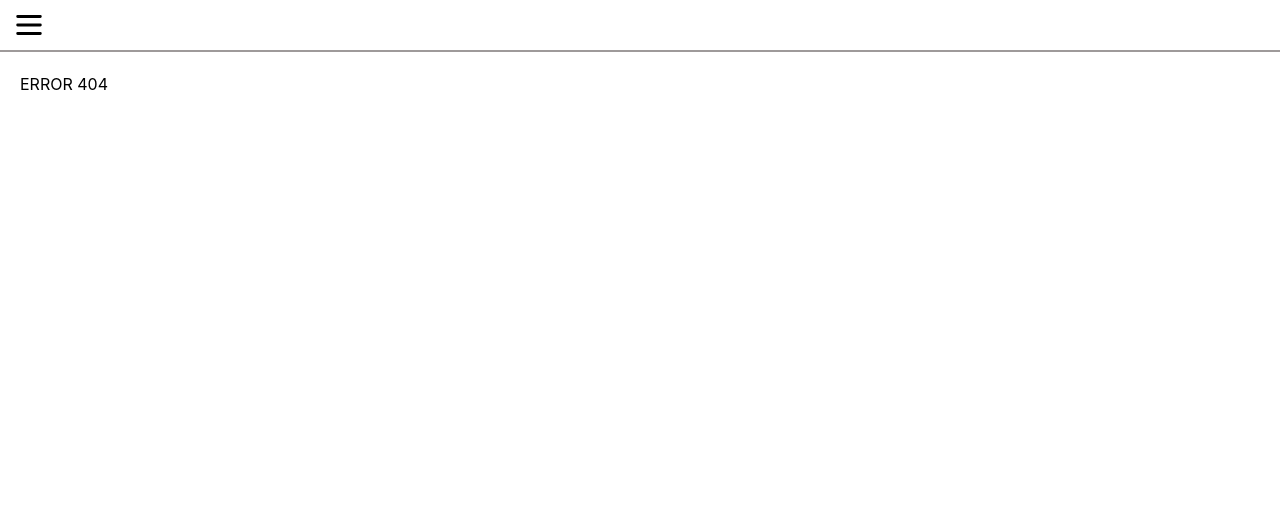
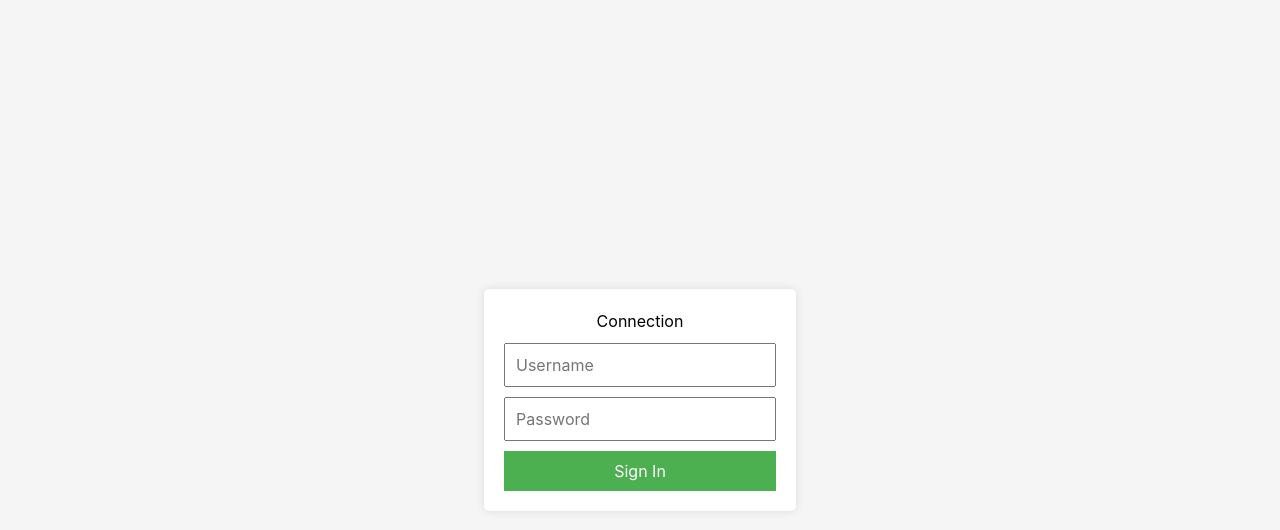
Before and after one commit to IchiiDev/survivor, a React (Create React App) app in the folder frontend/: page /login in a window 1280 px wide. Before the commit this address had no page. Shown: the top 530 px of the page. Built offline with nearby package versions, Linux system fonts and the light colour scheme.

Commit message:
feat: connection screen & logout button + loading screen if long to connect

```diff
--- a/frontend/src/App.tsx
+++ b/frontend/src/App.tsx
@@ -1,6 +1,7 @@
 import React from 'react';
 import './App.css';
 import { BrowserRouter as Router, Routes, Route } from "react-router-dom";
+import Login from './pages/Login';
 import Layout from "./pages/Layout";
 import Home from "./pages/Home";
 import Compatibility from "./pages/Compatibility";
@@ -16,6 +17,7 @@ function App() {
   	return (
     	<Router>
       		<Routes>
+        		<Route path="/login" element={<Login />} />
         		<Route path="/" element={<Layout />}>
           			<Route index element={<Home />} />
           			<Route path="/compatibility" element={<Compatibility />} />
--- a/frontend/src/pages/Layout.tsx
+++ b/frontend/src/pages/Layout.tsx
@@ -1,8 +1,31 @@
-import { Outlet } from "react-router-dom";
+import { Outlet, Navigate, useNavigate } from "react-router-dom";
 import "./pages.scss"
 import Sidenav from "../components/Sidenav"
+import { useEffect, useState } from "react";
 
 const Layout = () => {
+	const [isAuthenticated, setIsAuthenticated] = useState<boolean>(false);
+	const [loading, setLoading] = useState(true);
+	const navigate = useNavigate();
+
+	useEffect(() => {
+		const auth = localStorage.getItem("isAuthenticated");
+		setIsAuthenticated(auth === "true");
+		setLoading(false)
+	}, []);
+
+	const handleLogout = () => {
+		localStorage.setItem('isAuthenticated', 'false');
+		navigate('/login');
+  	};
+
+	if (loading) {
+			return <button className="button is-info is-fullwidth is-loading loading-screen">Loading</button>;
+	}
+	if (isAuthenticated === false) {
+		return <Navigate to="/login" />;
+	}
+
 	function manageNav() {
 		const sidenav = document.getElementById("mySidenav");
     	const docnav = document.getElementById("main");
@@ -18,11 +41,13 @@ const Layout = () => {
     	  	}
     	}
 	}
+
   	return (
     	<div>
       		<Sidenav manageNav={manageNav} />
       		<nav className="navbar" role="navigation">
         		<img onClick={manageNav} className="navbar-item" src="/assets/icon-menu.svg" alt="menu"/>
+				<button onClick={handleLogout} className="button is-danger logout" > Logout </button>
       		</nav>
       		<div id="main">
         		<Outlet />
--- /dev/null
+++ b/frontend/src/pages/Login.css
@@ -0,0 +1 @@
+@import "Login.scss";
--- /dev/null
+++ b/frontend/src/pages/Login.scss
@@ -0,0 +1,42 @@
+.login-page {
+    display: flex;
+    justify-content: center;
+    align-items: center;
+    height: 100vh;
+    background-color: #f5f5f5;
+}
+
+.login-form {
+    background: white;
+    padding: 20px;
+    border-radius: 5px;
+    box-shadow: 0 0 10px rgba(0, 0, 0, 0.1);
+}
+
+.login-form h2 {
+    text-align: center;
+    color: black
+}
+
+.login-form input {
+    display: block;
+    width: 100%;
+    margin: 10px 0;
+    padding: 10px;
+    font-size: 16px;
+}
+
+.login-form button {
+    display: block;
+    width: 100%;
+    padding: 10px;
+    background-color: #4CAF50;
+    color: white;
+    border: none;
+    cursor: pointer;
+    font-size: 16px;
+}
+
+.login-form button:hover {
+    background-color: #45a049;
+}
--- /dev/null
+++ b/frontend/src/pages/Login.tsx
@@ -0,0 +1,33 @@
+import React, { useState } from "react";
+import { useNavigate } from "react-router-dom";
+import "./Login.scss";
+
+const Login: React.FC = () => {
+  	const [username, setUsername] = useState("");
+  	const [password, setPassword] = useState("");
+  	const navigate = useNavigate();
+
+  	const handleLogin = (event: React.FormEvent) => {
+    	event.preventDefault();
+
+    	if (username === "oui" && password === "non") {
+    	    localStorage.setItem("isAuthenticated", "true");
+    	    navigate("/");
+    	} else {
+    		alert("Wrong login");
+    	}
+  	};
+
+  	return (
+    	<div className="login-page">
+    		<form onSubmit={handleLogin} className="login-form">
+    	    	<h2>Connection</h2>
+    	    	<input type="text" placeholder="Username" value={username} onChange={(e) => setUsername(e.target.value)}/>
+    	    	<input type="password" placeholder="Password" value={password} onChange={(e) => setPassword(e.target.value)}/>
+    	    	<button type="submit">Sign In</button>
+    	  	</form>
+    	</div>
+  	);
+};
+
+export default Login;
--- a/frontend/src/pages/pages.scss
+++ b/frontend/src/pages/pages.scss
@@ -41,6 +41,17 @@ html {
   color: #888686;
 }
 
+.logout {
+  position: absolute;
+  top: 10%;
+  left: 90%;
+}
+
+.loading-screen {
+  background-color: white;
+  border-color: white;
+}
+
 #main {
   transition: margin-left .5s;
   padding: 20px;
```
Lines whose indentation alone changed are shown as unchanged.
